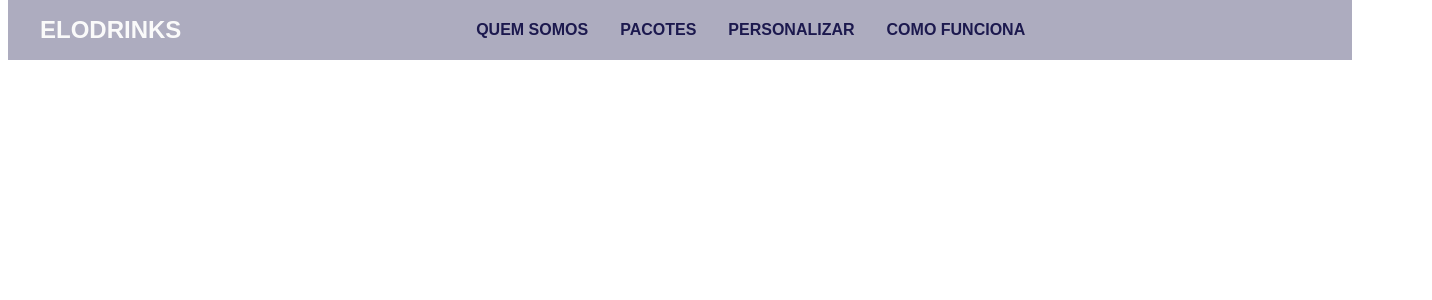
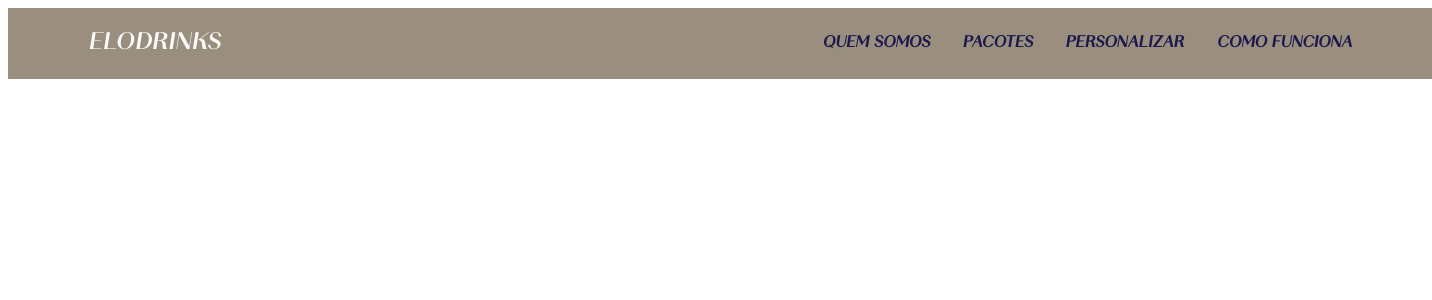
Before and after one commit to Gangue-da-Van-Branca/Frontend-Drinks, a React (Vite) app: page /home in a window 1280 px wide. Shown: the top 300 px of the page, 1432 px wide, since content can reach past the window. Built offline with nearby package versions, Linux system fonts and the light colour scheme.

Commit message:
corrigindo fontes

```diff
--- a/src/components/Header/Header.css
+++ b/src/components/Header/Header.css
@@ -1,15 +1,12 @@
   .header {
       width: 100%;
-    padding: 1rem 2rem;
-    display: flex;
+      display:flex;
       align-items: center;
+      padding: 1rem 5rem;
       justify-content: space-between;
-    background-color: rgba(28, 25, 78, 0.36);
-    position: absolute;
-    top: 0;
-    z-index: 1000;
+      background-color: rgba(75, 56, 27, 0.559);
       color: #fafafa;
-    font-family: 'SedraBold-Italic','NunitoSans', sans-serif;
+      font-family: 'SedraMedium-Italic','NunitoSans', sans-serif;
     }
 
   .logo {
@@ -36,10 +33,5 @@
   }
 
   .nav a:hover {
-    color: #ae653c;
+    color: #fafafa;
   }
-
-  .login-icon i {
-    font-size: 1.3rem;
-    cursor: pointer;
-  }
--- a/src/components/Header/Header.jsx
+++ b/src/components/Header/Header.jsx
@@ -17,10 +17,6 @@ const Header = () => {
           <li><a href="#como-funciona">COMO FUNCIONA</a></li>
         </ul>
       </nav>
-
-      <div className="login-icon">
-        <i className="fa-regular fa-user"></i>
-      </div>
     </header>
   );
 };
--- a/src/main.jsx
+++ b/src/main.jsx
@@ -1,6 +1,7 @@
 import React from "react";
 import ReactDOM from "react-dom/client";
 import AppRoutes from "./Routes/Routes";
+import './style/fonts.css';
 
 ReactDOM.createRoot(document.getElementById("root")).render(
   <React.StrictMode>
```
Lines whose indentation alone changed are shown as unchanged.
